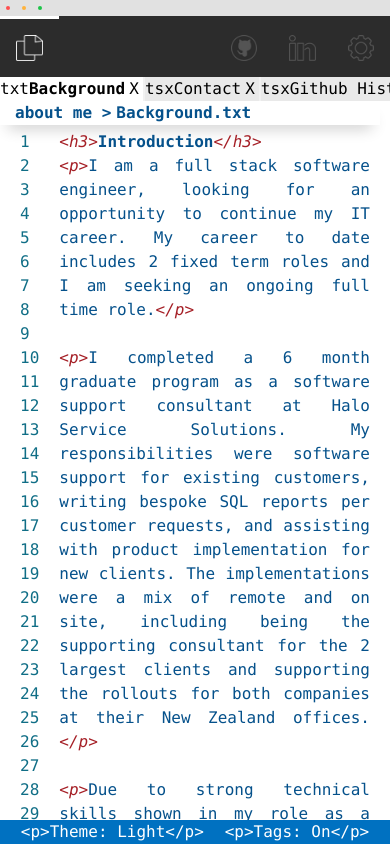
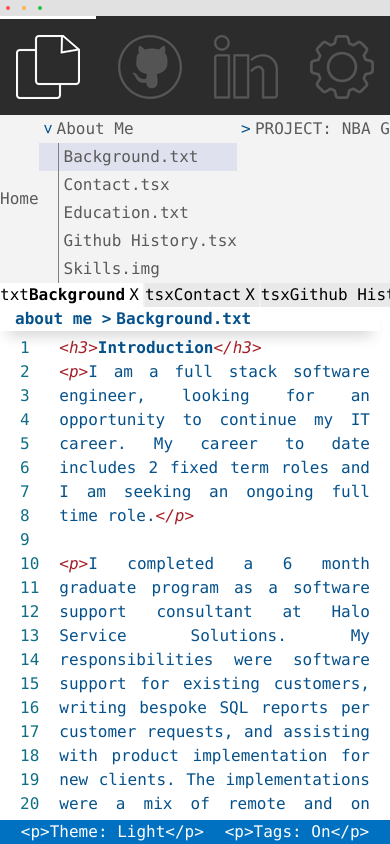
Before and after one commit to cammando016/2026-portfolio, a Next.js app in the folder 2026-portfolio/: page /about-me in a window 390 px wide. Both pictures are taken after a click on the button 29 px from the left and 46 px from the top of the page. Built offline with nearby package versions, Linux system fonts and the light colour scheme; no server answers.

Commit message:
Clicking files icon while on mobile layout toggles files pane, allowing navigation between pages

```diff
--- a/2026-portfolio/components/Links.tsx
+++ b/2026-portfolio/components/Links.tsx
@@ -7,12 +7,16 @@ import { getOrCreateProjectStore } from '../store/projectStoreRegistry';
 import { projectsConfig } from '../data/projectsConfig';
 import { usePathname, useRouter } from 'next/navigation';
 
-export default function Links () {
+interface Props {
+    onAnyClick?: () => void,
+}
+
+export default function Links (props: Props) {
     const router = useRouter();
     const sectionPathname : string = usePathname();
     const isActiveSection : boolean = sectionPathname === '/'
     return (
-        <div className={styles.filesPane}>
+        <div className={styles.filesPane} onClick={props.onAnyClick} >
 
             <div onClick={() => router.push('/')} className={`${globalStyles.rowFlex} ${globalStyles.paddingTopBottom} ${!isActiveSection ? globalStyles.hover : styles.focusedFile}`}>
                 <button disabled={isActiveSection} onClick={() => router.push('/')} className={styles.linkText} >Home</button>
--- a/2026-portfolio/components/LinksAndIcons.tsx
+++ b/2026-portfolio/components/LinksAndIcons.tsx
@@ -1,19 +1,47 @@
 'use client'
 
-import { useState } from "react";
+import { useRef, useState, useEffect } from "react";
 import Icons from "./Icons";
 import Links from "./Links";
 import { iconOptions } from "../types/Files";
 import { usePathname, useRouter } from "next/navigation";
 
+const MOBILE_WIDTH_BREAKPOINT = 768;
+
 export default function LinksAndIcons() {
     const [showFiles, setShowFiles] = useState<boolean>(true);
+
+    const [isOnMobile, setIsOnMobile] = useState<boolean>(false);
+    const hasCollapsedRef = useRef<boolean>(false);
+
     const router = useRouter();
     const pathname = usePathname();
 
     const activeIcon : iconOptions = pathname === '/settings' ? 'settings' : 'files';
 
+    useEffect(() => {
+        const mediaQuery = window.matchMedia(`(max-width: ${MOBILE_WIDTH_BREAKPOINT}px)`);
+        const handleChange = (e: MediaQueryListEvent | MediaQueryList) => {
+            setIsOnMobile(e.matches);
+            if (e.matches && !hasCollapsedRef.current) {
+                hasCollapsedRef.current = true;
+                setShowFiles(false);
+            } else if (!e.matches) {
+                hasCollapsedRef.current = false;
+            }
+        }
+
+        handleChange(mediaQuery);
+        mediaQuery.addEventListener('change', handleChange);
+        return () => mediaQuery.removeEventListener('change', handleChange);
+    }, []);
+
+    const closeFilesPaneMobile = () => {
+        if (isOnMobile) setShowFiles(false);
+    }
+
     const handleClickIcon = (iconKey : iconOptions) => {
+        console.log('files icon clicked');
         if(iconKey === 'files') setShowFiles(prev => !prev);
         else if (iconKey === 'settings') router.push('/settings')
     }
@@ -21,7 +49,7 @@ export default function LinksAndIcons() {
     return (
         <>
             <Icons handleClickIcon={handleClickIcon} activeIcon={activeIcon} />
-            {showFiles && <Links /> }
+            {showFiles && <Links onAnyClick={closeFilesPaneMobile} /> }
         </>
     )
 }
--- a/2026-portfolio/components/SectionLinks.tsx
+++ b/2026-portfolio/components/SectionLinks.tsx
@@ -29,7 +29,17 @@ export default function SectionLinks (props: Props) {
     return (
         <div>
             <div onClick={() => router.push(props.link)} className={`${globalStyles.rowFlex} ${globalStyles.paddingTopBottom} ${!isActiveSection ? globalStyles.hover : ''}`}>
-                <button onClick={isActiveSection ? () => setShowLinks(!showLinks) : () => router.push(props.link)}><span className={`${styles.sectionLinksChevron} ${isActiveSection ? globalStyles.hover : ''} ${(showLinks && isActiveSection) ? styles.sectionLinksChevronExpanded : ''}`}>{`>`}</span></button>
+                <button
+                    onClick={(e) => {
+                        if (!isActiveSection) router.push(props.link);
+                        else {
+                            e.stopPropagation();
+                            if (isActiveSection) setShowLinks(!showLinks);
+                        }
+                    }}
+                >
+                    <span className={`${styles.sectionLinksChevron} ${isActiveSection ? globalStyles.hover : ''} ${(showLinks && isActiveSection) ? styles.sectionLinksChevronExpanded : ''}`}>{`>`}</span>
+                </button>
                 <button disabled={isActiveSection} onClick={() => router.push(props.link)} className={styles.linkText} >{props.sectionName}</button>
             </div>
 
--- a/2026-portfolio/styles/home-layout.module.scss
+++ b/2026-portfolio/styles/home-layout.module.scss
@@ -158,17 +158,22 @@ html, body {
     }
 
     .filesPane {
-        display: none;
+        display: flex;
+        width: 100%;
+        max-width: none;
+        flex: 0 1 auto;
     }
 
     .iconsPane {
         flex-direction: row;
         flex: 0 0 auto;
         width: 100%;
+        min-height: 0;
     }
 
     .iconContainer {
-        max-width: 15%;
+        min-height: 100%;
+        width: auto;
     }
 
     .iconContainerActive {
```
